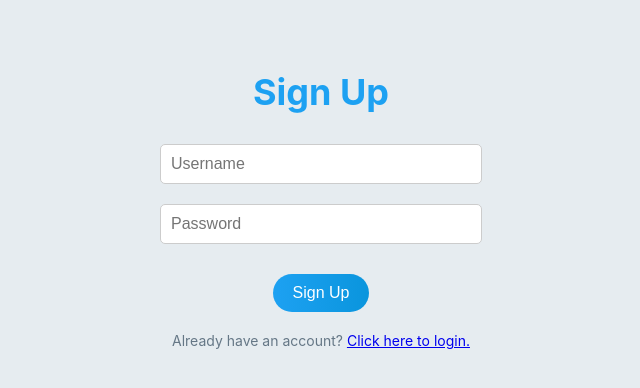
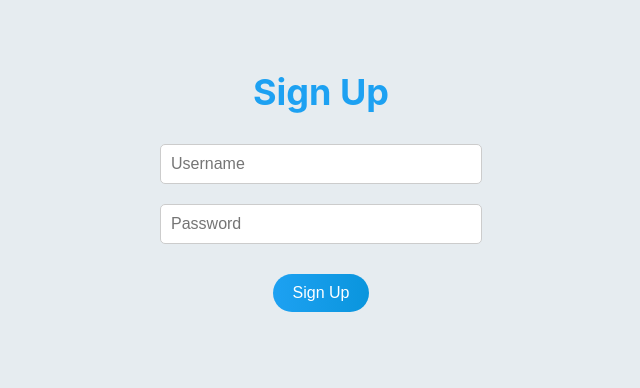
Before and after one commit to yeonholee50/LeetCodeTwitter, a React (Create React App) app in the folder design-twitter/: page /signup in a window 1280 px wide. Shown: the top 388 px of the page, without its empty margins (319-959 px from the left). Built offline with nearby package versions, Linux system fonts and the light colour scheme.

Commit message:
fully supports heapq mode

```diff
--- a/design-twitter/src/components/Signup.js
+++ b/design-twitter/src/components/Signup.js
@@ -4,7 +4,6 @@ import "./styles/Signup.css";
 import "./styles/Profile.css";
 import { Link, useNavigate } from "react-router-dom";
 
-const global_link = "https://design-twitter.onrender.com/";
 
 const Signup = () => {
   const [username, setUsername] = useState("");
@@ -12,17 +11,11 @@ const Signup = () => {
   const [message, setMessage] = useState("");
   const navigate = useNavigate();
 
-
-
   const handleSignup = async () => {
     try {
-      const response = await axios.post(`${global_link}signup`, { username, password });
+      const response = await axios.post('https://design-twitter.onrender.com//signup', { username, password });
       setMessage(response.data.message);
-      const token = response.data.token;
-      if (token) {
-        localStorage.setItem("token", token);
 
-      }
     } catch (error) {
       console.error("Error during signup:", error); // Add this line for debugging
       setMessage(error.response?.data?.detail || "Signup failed");
@@ -48,12 +41,6 @@ const Signup = () => {
       <br />
       <button onClick={handleSignup}>Sign Up</button>
       <p className="message">{message}</p>
-      <p>
-        Already have an account?{" "}
-        <Link to="/login" className="login-link">
-          Click here to login.
-        </Link>
-      </p>
     </div>
   );
 };
```
